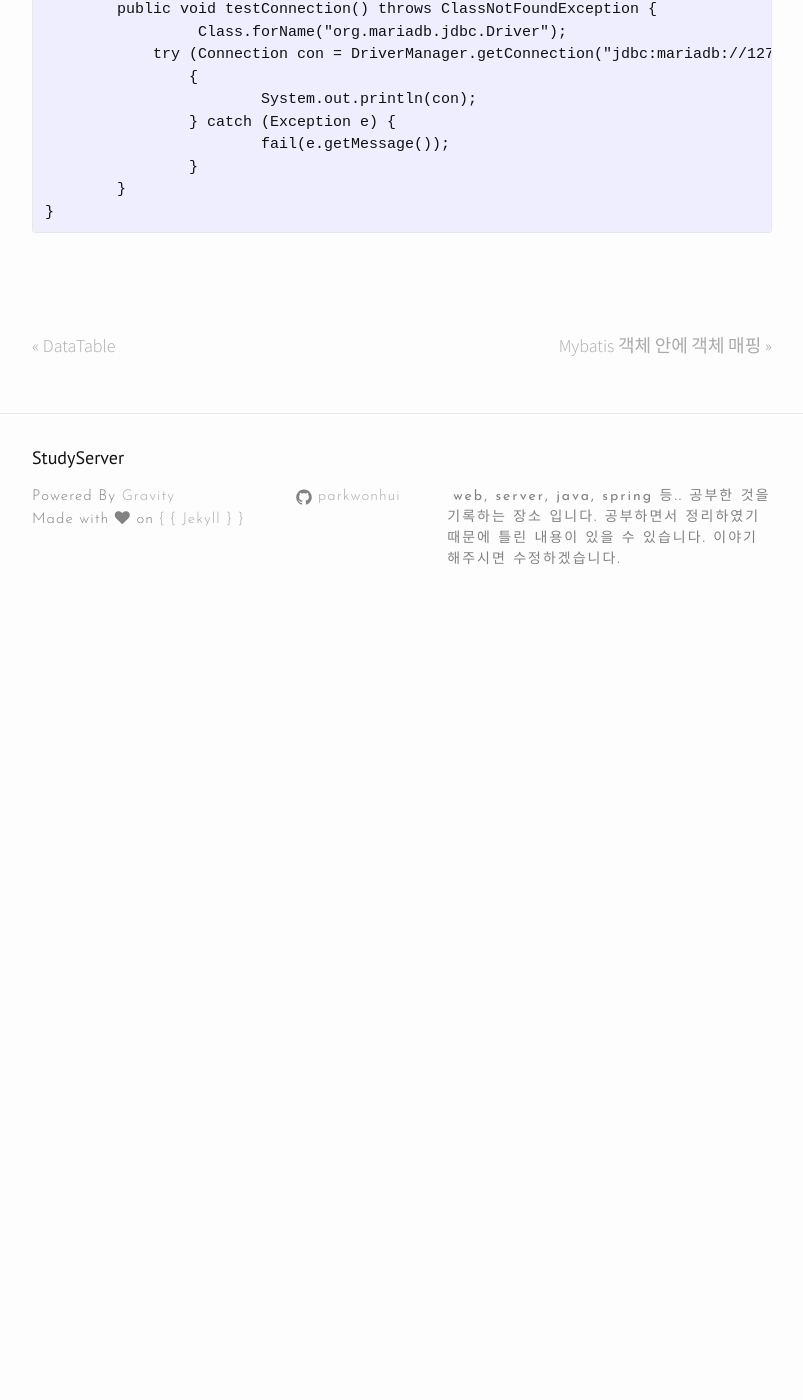
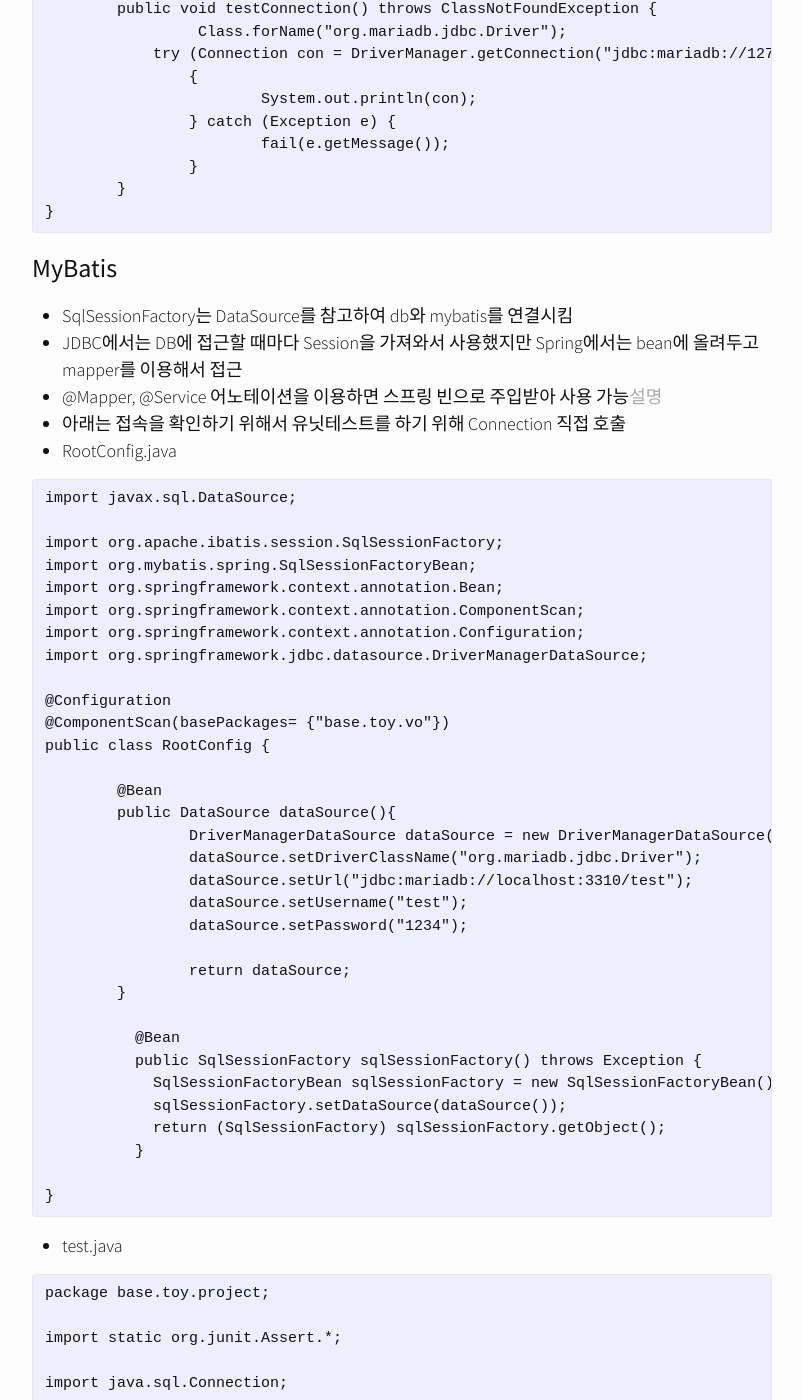
Before and after one commit to parkwonhui/parkwonhui.dev-github.io, a Jekyll site: the page built from _posts/spring/2019-5-13-JavaConfig-mariadb.md, in a window 1280 px wide and 1400 px high, scrolled down 1608 px. Shown: the whole window, without its empty margins (238-1041 px from the left). Built offline with Jekyll 4.4.1, drawn with Linux system fonts in a browser that asks for light colours; nearby versions of some CDN libraries; comment, search, counter and statistics services are not loaded; before the commit the page ends 2238 px from its top, so only the background shows below that; some of the changed text lies outside the part shown.

Commit message:
javaconfig 내용 추가 정리

```diff
--- a/_posts/spring/2019-5-13-JavaConfig-mariadb.md
+++ b/_posts/spring/2019-5-13-JavaConfig-mariadb.md
@@ -66,6 +66,126 @@ public class mysqlDBTest {
 }
 ~~~
 
+### MyBatis
+- SqlSessionFactory는 DataSource를 참고하여 db와 mybatis를 연결시킴
+- JDBC에서는 DB에 접근할 때마다 Session을 가져와서 사용했지만 Spring에서는 bean에 올려두고 mapper를 이용해서 접근
+- @Mapper, @Service 어노테이션을 이용하면 스프링 빈으로 주입받아 사용 가능[설명](http://wiki.sys4u.co.kr/pages/viewpage.action?pageId=7767258)
+- 아래는 접속을 확인하기 위해서 유닛테스트를 하기 위해 Connection 직접 호출
+- RootConfig.java
+
+~~~
+import javax.sql.DataSource;
+
+import org.apache.ibatis.session.SqlSessionFactory;
+import org.mybatis.spring.SqlSessionFactoryBean;
+import org.springframework.context.annotation.Bean;
+import org.springframework.context.annotation.ComponentScan;
+import org.springframework.context.annotation.Configuration;
+import org.springframework.jdbc.datasource.DriverManagerDataSource;
+
+@Configuration
+@ComponentScan(basePackages= {"base.toy.vo"})
+public class RootConfig {
+
+	@Bean
+	public DataSource dataSource(){
+		DriverManagerDataSource dataSource = new DriverManagerDataSource();
+		dataSource.setDriverClassName("org.mariadb.jdbc.Driver");
+		dataSource.setUrl("jdbc:mariadb://localhost:3310/test");
+		dataSource.setUsername("test");
+		dataSource.setPassword("1234");
+
+		return dataSource;
+	}
+
+	  @Bean
+	  public SqlSessionFactory sqlSessionFactory() throws Exception {
+	    SqlSessionFactoryBean sqlSessionFactory = new SqlSessionFactoryBean();
+	    sqlSessionFactory.setDataSource(dataSource());
+	    return (SqlSessionFactory) sqlSessionFactory.getObject();
+	  }
+
+}
+~~~
+
+- test.java
+
+~~~
+package base.toy.project;
+
+import static org.junit.Assert.*;
+
+import java.sql.Connection;
+
+import javax.sql.DataSource;
+
+import org.apache.ibatis.session.SqlSession;
+import org.apache.ibatis.session.SqlSessionFactory;
+import org.junit.Test;
+import org.junit.runner.RunWith;
+import org.springframework.beans.factory.annotation.Autowired;
+import org.springframework.test.context.ContextConfiguration;
+import org.springframework.test.context.junit4.SpringJUnit4ClassRunner;
+
+import base.toy.config.RootConfig;
+import lombok.Setter;
+import lombok.extern.log4j.Log4j;
+
+@RunWith(SpringJUnit4ClassRunner.class)
+@ContextConfiguration(classes = {RootConfig.class})
+@Log4j
+public class test {
+
+	  @Setter(onMethod_ = { @Autowired })
+	  private SqlSessionFactory sqlSessionFactory;
+
+	  @Test
+	  public void testMyBatis() {
+
+	    try (SqlSession session = sqlSessionFactory.openSession();
+	       Connection con = session.getConnection();) {
+	      log.info(con);
+
+
+	    } catch (Exception e) {
+	    	log.info("실패"+e.getMessage());
+	      fail(e.getMessage());
+	    }
+
+	  }
+}
+~~~
+
+### 커넥션 풀
+- 여러명의 사용자를 동시에 처리해야하므로 커넥션 풀을 사용해 미리 접속을 만들어두는 것이 좋다.
+- HikariCP 사용
+- pom.xml
+
+~~~
+<dependency>
+	<groupId>com.zaxxer</groupId>
+	<artifactId>HikariCP</artifactId>
+	<version>2.7.4</version>
+</dependency>
+~~~
+
+- DataSource가 HikariConfig를 사용하는 것으로 변경
+- SqlSession Connect 시 성공
+
+~~~
+@Bean
+public DataSource dataSource(){
+	  HikariConfig hikariConfig = new HikariConfig();
+	  hikariConfig.setDriverClassName("org.mariadb.jdbc.Driver");
+	  hikariConfig.setJdbcUrl("jdbc:mariadb://localhost:3310/test");
+	  hikariConfig.setUsername("test");
+	  hikariConfig.setPassword("1234");
+
+	  HikariDataSource dataSource = new HikariDataSource(hikariConfig);
+	return dataSource;
+}
+~~~
+
 
 <div id="disqus_thread"></div>
 <script>
```
